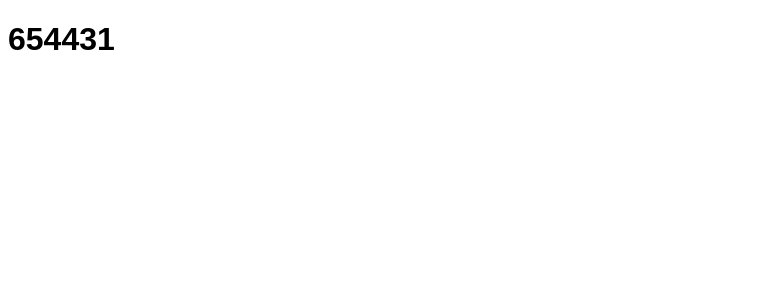
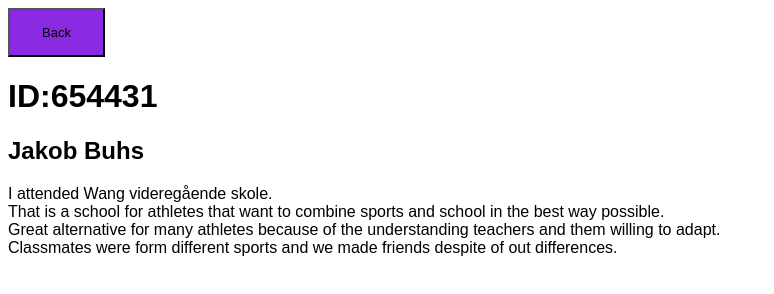
Before and after one commit to OsloMet-web/1stOblig-oblig1-gruppe-34, a plain HTML site: page Oblig1/HTML/Jakob.html in a window 1280 px wide. Shown: the whole page, without its empty margins (0-774 px from the left). Drawn offline with Linux system fonts and the light colour scheme.

Commit message:
min side

```diff
--- a/Oblig1/CSS/Stylesheet.css
+++ b/Oblig1/CSS/Stylesheet.css
@@ -7,7 +7,7 @@ html{
 
 
 button{
-    background-color: ;
+  background-color: blueviolet ;
   border: 2;
   color: black;
   padding: 15px 32px;
--- a/Oblig1/HTML/Jakob.html
+++ b/Oblig1/HTML/Jakob.html
@@ -7,9 +7,15 @@
     <title>Document</title>
 
 </head>
+<a href="index.html"><button type="button">Back</button></a>
 <body>
-    <h1>654431
-    </h1>
-    <p></p>
+    <h1>ID:654431</h1>
+    <h2>Jakob Buhs</h2>
+    <p>I attended Wang videregående skole.<br>
+        That is a school for athletes that want to combine sports and school in the best way possible.<br>
+        Great alternative for many athletes because of the understanding teachers and them willing to adapt.<br>
+        Classmates were form different sports and we made friends despite of out differences.<br>
+        <b></b>
+    </p>
 </body>
 </html>
```
Also changed, not shown: Oblig1/HTML/index.html (+2 -1 lines).
